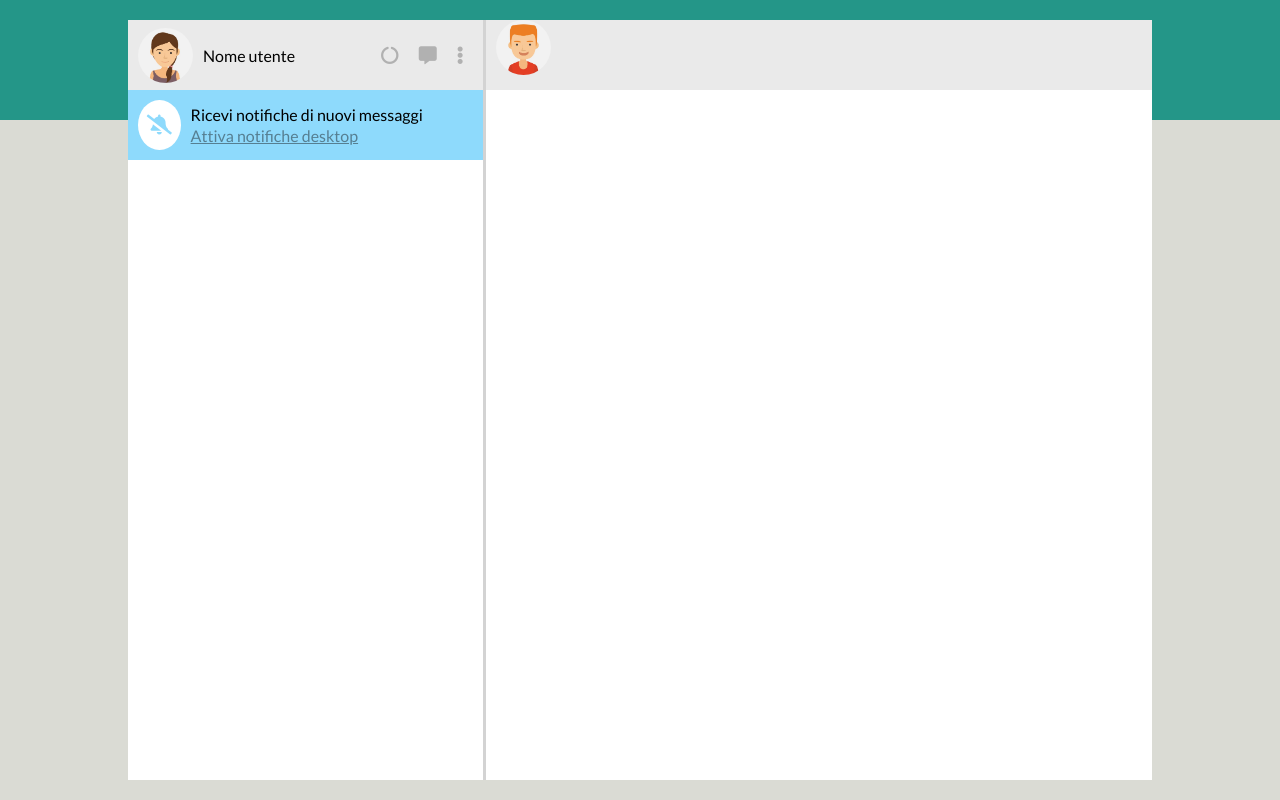
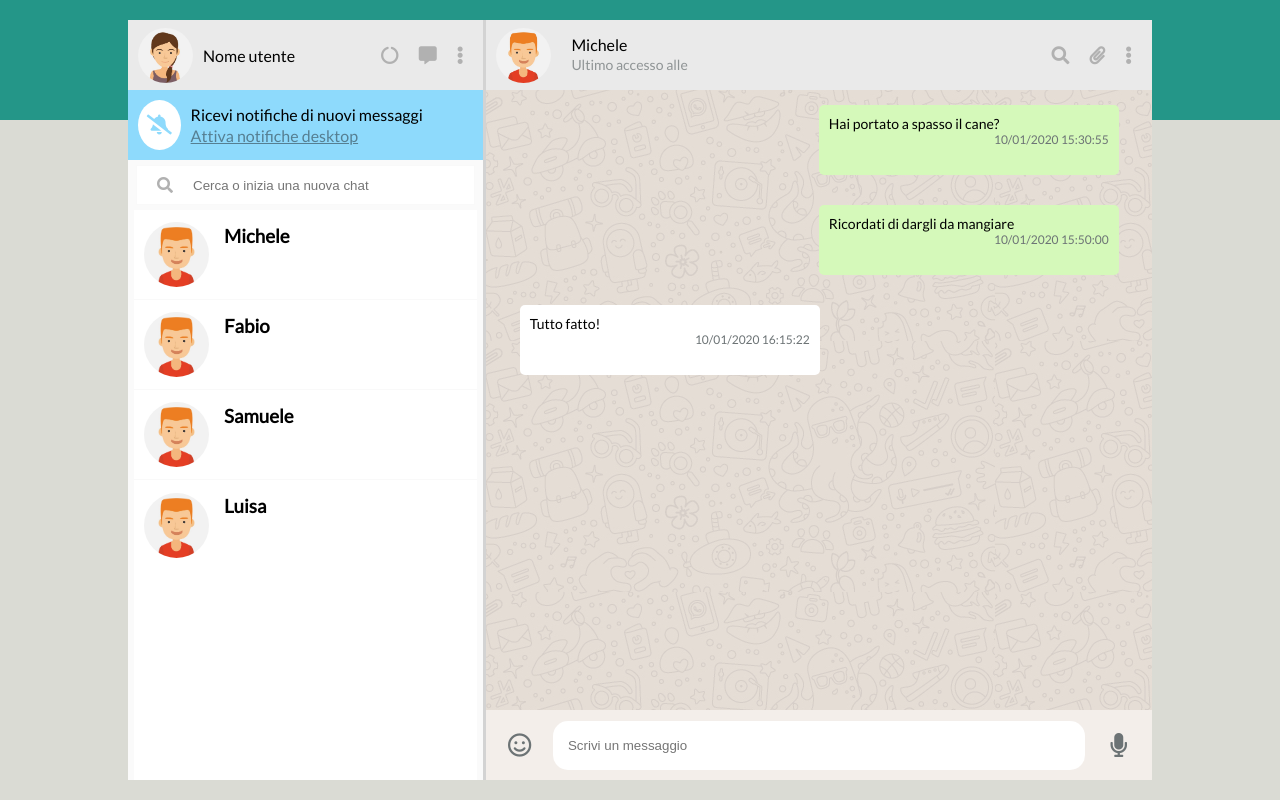
Before and after one commit to AlessandroGallus/js-html-css-boolzap, a plain HTML site: page index.html in a window 1280 px wide. Drawn offline with nearby package versions, Linux system fonts and the light colour scheme.

Commit message:
Esercizio quasi ultimato

```diff
--- a/assets/sctipt.js
+++ b/assets/sctipt.js
@@ -89,9 +89,10 @@ const app = new Vue({
           }
         ],
       },
-    ]
+    ],
+    active_index:0,
   },
   methods:{
 
   }
-})
+} )
--- a/assets/style.css
+++ b/assets/style.css
@@ -29,6 +29,7 @@ body{
   height:100%;
   float: left;
   border-right: 3px solid lightgrey ;
+  background-color: #FAFAFA;
 }
 header{
   background-color: #EAEAEA;
@@ -100,3 +101,134 @@ margin-left: 10px;
 .notifications a{
   color:#567F92;
 }
+.searchbar{
+  height: 40px;
+  width:calc(100% - 16px);
+  margin:5px auto;
+  display: flex;
+  align-items: center;
+  color:#B1B1B1;
+  border: 1px solid #F9F9F9;
+  background-color: white;
+}
+.searchbar i{
+  margin: 0 20px;
+}
+.searchbar input{
+  border:0;
+  width: 70%;
+}
+.chats{
+  height: calc(100% - 140px);
+  width: 100%;
+}
+.all_chats{
+  display: flex;
+  flex-direction: column;
+  margin:0 auto;
+  width:calc(100% - 12px);
+  height: calc(100% - 50px);
+  background-color: white;
+}
+.utente{
+  width:100%;
+  height: 90px;
+  display: flex;
+  align-items: center;
+  border-bottom:1px solid #F9F9F9;}
+.utente:last-of-type{
+  border:0
+}
+.utente img{
+  height: 65px;
+  padding:0 10px;
+  border-radius: 50%;
+}
+.utente h3{
+  align-self: flex-start;
+  margin:15px 5px
+}
+.utente_corrente{
+  height:100%;
+  width: 100%;
+  display: flex;
+  align-items: center;
+}
+.wrapper-m-75{
+  width:calc(100% - 75px);
+  height:100%;
+  display:flex;
+  flex-direction: column;
+}
+.wrapper-m-75 .bot{
+  font-size:14px;
+  color: #8F9495;
+}
+.chat{
+  background-image: url(img/mine.jpg);
+  min-height: calc(100% - 140px);
+}
+footer{
+  height: 70px;
+  width:100%;
+  background-color:#F3EEEA;
+  display:flex;
+}
+.emoticons, .audio{
+  height:100%;
+  width:10%;
+  font-size: 24px;
+  color: #6C7375;
+}
+.chat-input-container{
+  width:80%;
+  height: 100%;
+}
+.chat-input-container, .audio, .emoticons{
+  display: flex;
+  align-items: center;
+  justify-content: center;
+}
+.chat-input-container input{
+  width:100%;
+  height: 70%;
+  border-radius: 15px;
+  padding:15px;
+  border:0;
+
+}
+.chat-wrapper-90{
+  height: 100%;
+  width: 90%;
+  margin:auto;
+  display: flex;
+  flex-direction: column;
+}
+.message{
+  min-height: 70px;
+  padding: 10px;
+  width: max-content;
+  min-width: 300px;
+  max-width: 48%;
+  margin:15px 0;
+  border-radius: 5px;
+}
+.sent{
+  background-color: #D5F9BA;
+  align-self: flex-end;
+}
+.received{
+  background-color: white;
+  align-self: flex-start;
+}
+.txt{
+  width: 100%;
+  font-size: 14px;
+}
+.data{
+  height: 15px;
+  width: 100%;
+  text-align: right;
+  color:#6C7375;
+  font-size: 12px;
+}
--- a/index.html
+++ b/index.html
@@ -8,6 +8,7 @@
   <link href="https://fonts.googleapis.com/css2?family=Lato&display=swap" rel="stylesheet">
   <link rel="stylesheet" href="https://cdnjs.cloudflare.com/ajax/libs/font-awesome/5.15.3/css/all.min.css" integrity="sha512-iBBXm8fW90+nuLcSKlbmrPcLa0OT92xO1BIsZ+ywDWZCvqsWgccV3gFoRBv0z+8dLJgyAHIhR35VZc2oM/gI1w==" crossorigin="anonymous" />
   <script src="https://cdn.jsdelivr.net/npm/vue@2.6.12/dist/vue.js"></script>
+  <script src="https://cdnjs.cloudflare.com/ajax/libs/jquery/3.6.0/jquery.min.js" integrity="sha512-894YE6QWD5I59HgZOGReFYm4dnWc1Qt5NtvYSaNcOP+u1T9qYdvdihz0PPSiiqn/+/3e7Jo4EaG7TubfWGUrMQ==" crossorigin="anonymous"></script>
   <meta name="viewport" content="width=device-width, initial-scale=1.0">
   <title>Boolzapp</title>
 </head>
@@ -36,12 +37,82 @@
           <div class="bot"><a href="#"><p>Attiva notifiche desktop</p></a></div>
         </div>
       </div>
+
+      <div class="chats">
+        <div class="searchbar">
+
+          <i class="fas fa-search"></i>
+
+          <input type="text" placeholder="Cerca o inizia una nuova chat">
+        </div>
+
+        <div class="all_chats">
+          <div
+            class="utente"
+            v-for="(utente, index) in contacts"
+            @click ="active_index = index"
+          >
+            <img src="assets/img/avatar_1.jpg" alt="">
+            <h3>
+              {{utente.name}}
+            </h3>
+          </div>
+        </div>
+      </div>
     </div>
     <div class="main">
 
       <header>
-        <img src="assets/img/avatar_1.jpg" alt="">
+        <div class="utente_corrente">
+          <img src="assets/img/avatar_1.jpg" alt="">
+          <div class="wrapper-m-75">
+
+            <div class="top">
+              {{contacts[active_index].name}}
+            </div>
+            <div class="bot">Ultimo accesso alle </div>
+
+          </div>
+          <div class="right">
+
+            <i class="fas fa-search"></i>
+            <i class="fas fa-paperclip"></i>
+            <i class="fas fa-ellipsis-v"></i>
+
+          </div>
+        </div>
+
       </header>
+      <div class="chat">
+        <div class="chat-wrapper-90">
+
+
+
+
+          <div
+            class="message"
+            v-for="(messaggio, message_index) in contacts[active_index].messages"
+            :class="messaggio.status === 'sent' ? 'sent' : 'received'"
+          >
+            <div class="txt">
+              {{messaggio.text}}
+            </div>
+            <div class="data">{{messaggio.date}}</div>
+          </div>
+
+
+
+        </div>
+      </div>
+      <footer>
+        <div class="emoticons">
+          <i class="far fa-smile"></i>
+        </div>
+        <div class="chat-input-container"><input type="text" placeholder="Scrivi un messaggio" class="messaggio"></div>
+        <div class="audio">
+          <i class="fas fa-microphone"></i>
+        </div>
+      </footer>
 
     </div>
 
```
